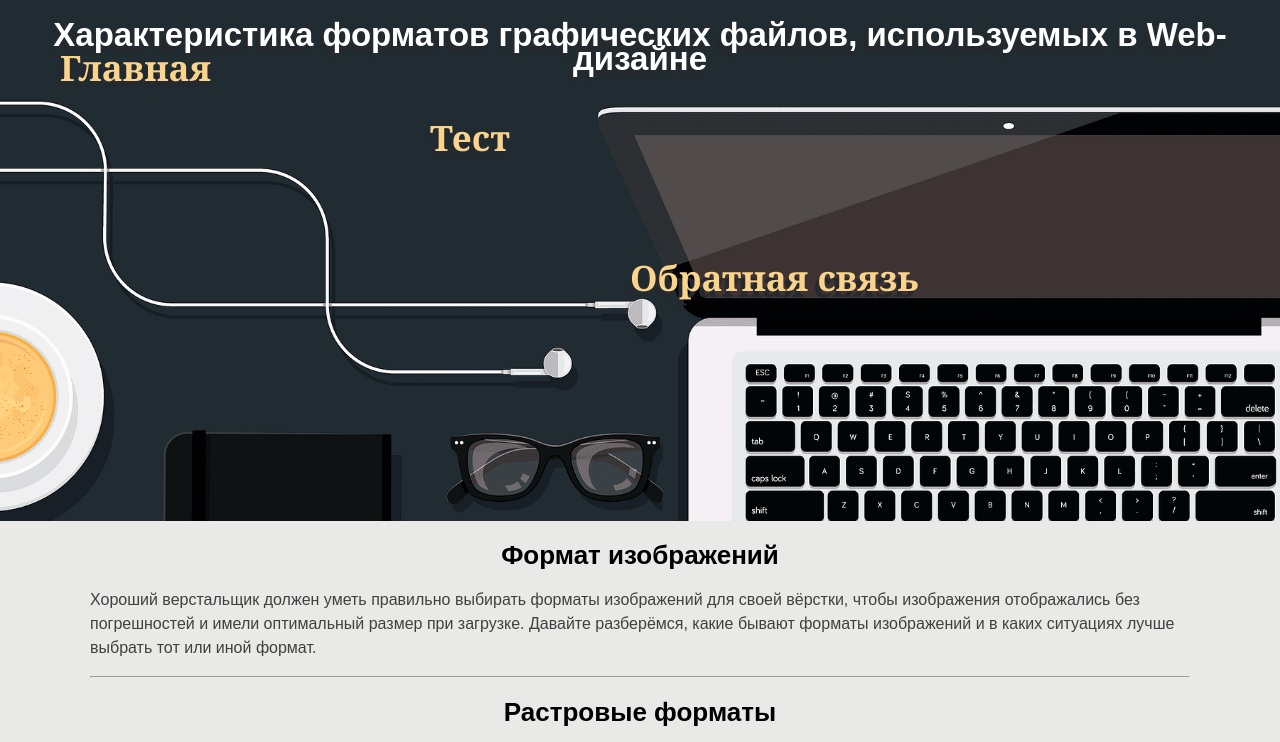
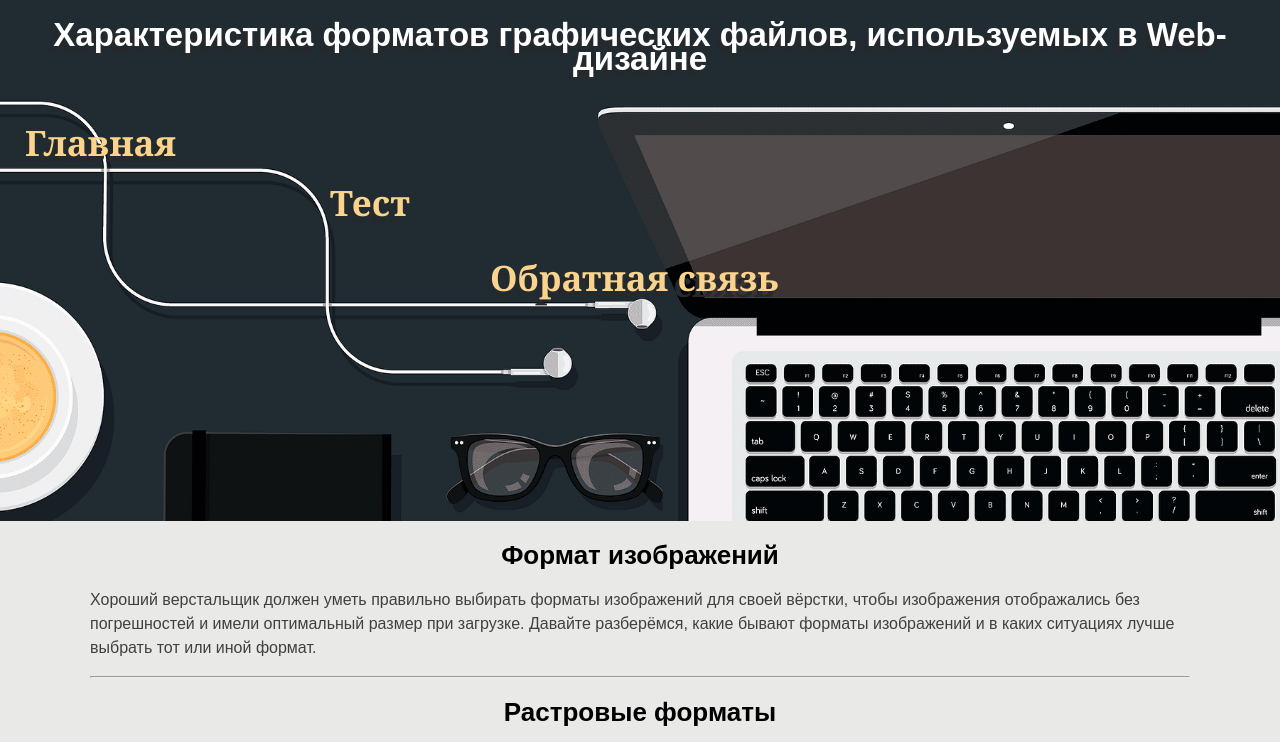
Before and after one commit to TheBreadEnergy/Coursework-for-the-web, a plain HTML site: page index.html in a window 1280 px wide. Shown: the top 742 px of the page. Drawn offline with Linux system fonts and the light colour scheme.

Commit message:
Revert "Add files via upload"
This reverts commit fc9a1bba93318d3d90017f225ed81a6ed4492f24.

```diff
--- a/css/style.css
+++ b/css/style.css
@@ -64,21 +64,21 @@ body {
 }
 
 .host{
-    position: absolute;
-    left: 60px;
-    top: 50px;
+  position: absolute;
+  left: 25px;
+  top: 125px;
 }
 
 .test{
-    position: absolute;
-    left: 430px;
-    top: 120px;
+  position: absolute;
+  left: 330px;
+  top: 185px;
 }
 
 .mail{
-    position: absolute;
-    left: 630px;
-    top: 260px;
+  position: absolute;
+  left: 490px;
+  top: 260px;
 }
 
 .content{
```
